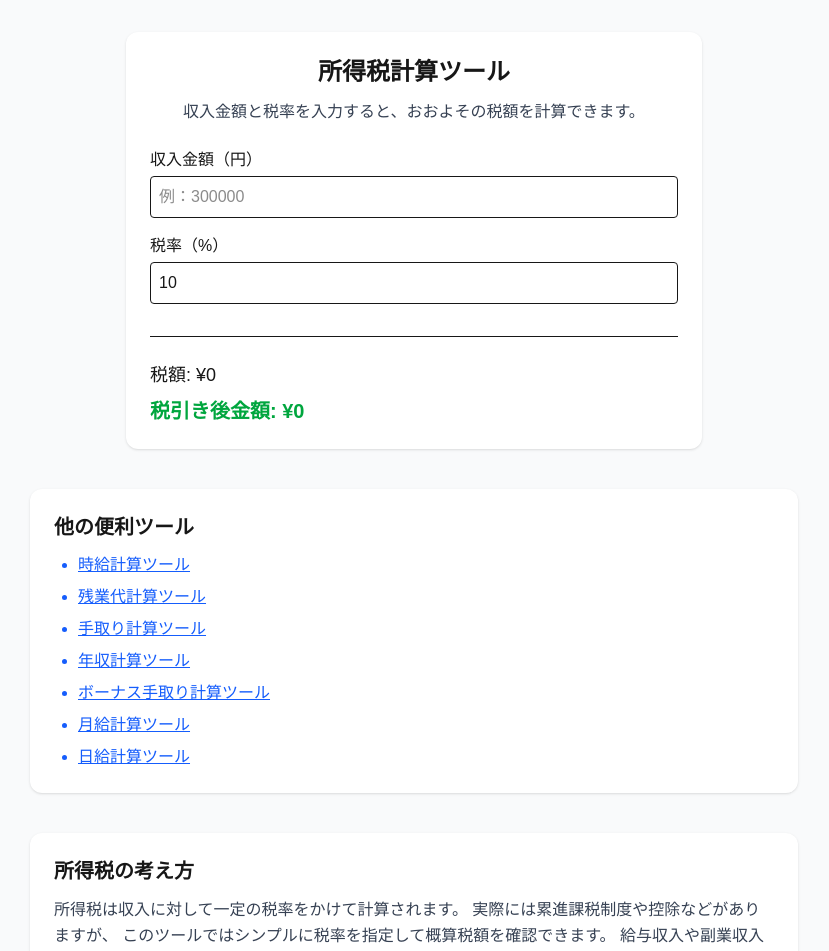
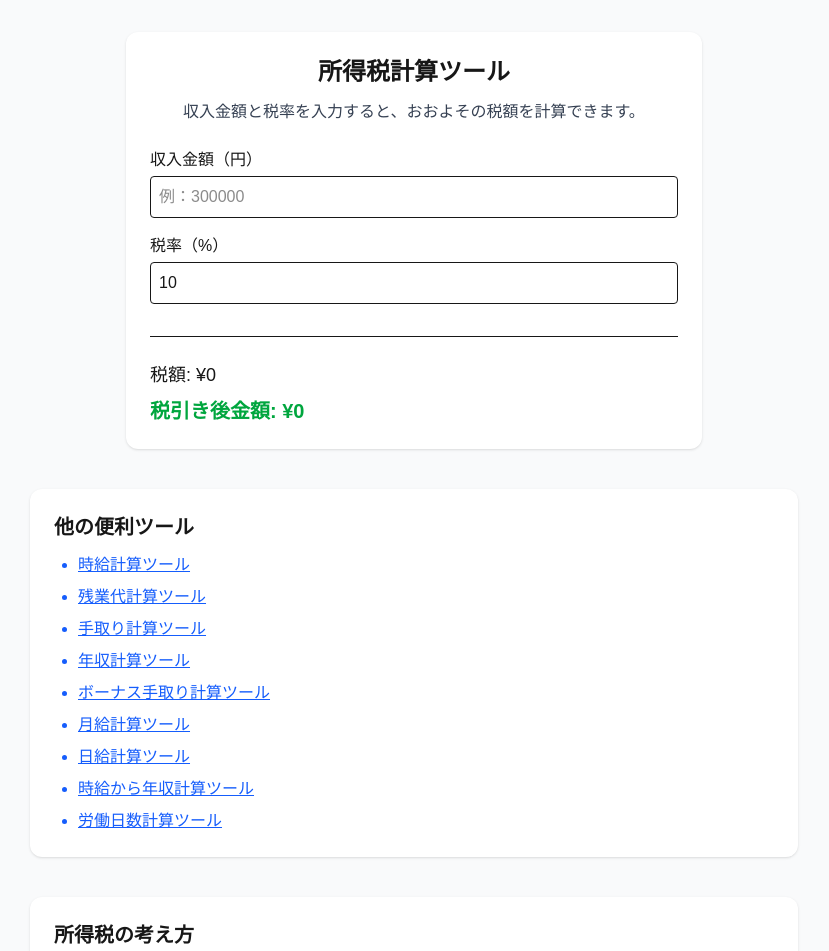
Before and after one commit to antfarm-lab/tax-calc, a Next.js app: page / in a window 1280 px wide. Shown: the top 951 px of the page, without its empty margins (226-1055 px from the left). Built offline with nearby package versions, Linux system fonts and the light colour scheme.

Commit message:
add internal links

```diff
--- a/app/page.tsx
+++ b/app/page.tsx
@@ -57,17 +57,57 @@
       </div>
 
       <section className="mt-10 max-w-3xl mx-auto bg-white p-6 rounded-xl shadow">
-        <h2 className="text-xl font-bold mb-3">他の便利ツール</h2>
+       <h2 className="text-xl font-bold mb-3">
+  他の便利ツール
+</h2>
 
-        <ul className="list-disc pl-6 space-y-2 text-blue-600 underline">
-          <li><a href="https://wage-calc-tawny.vercel.app/">時給計算ツール</a></li>
-          <li><a href="https://overtime-calc.vercel.app/">残業代計算ツール</a></li>
-          <li><a href="https://take-home-pay-calc.vercel.app/">手取り計算ツール</a></li>
-          <li><a href="https://annual-income-calc.vercel.app/">年収計算ツール</a></li>
-          <li><a href="https://bonus-calc-six.vercel.app/">ボーナス手取り計算ツール</a></li>
-          <li><a href="https://monthly-salary-calc.vercel.app/">月給計算ツール</a></li>
-          <li><a href="https://daily-wage-calc.vercel.app/">日給計算ツール</a></li>
-        </ul>
+<ul className="list-disc pl-6 space-y-2 text-blue-600 underline">
+  <li>
+    <a href="https://wage-calc-tawny.vercel.app/">
+      時給計算ツール
+    </a>
+  </li>
+  <li>
+    <a href="https://overtime-calc.vercel.app/">
+      残業代計算ツール
+    </a>
+  </li>
+  <li>
+    <a href="https://take-home-pay-calc.vercel.app/">
+      手取り計算ツール
+    </a>
+  </li>
+  <li>
+    <a href="https://annual-income-calc.vercel.app/">
+      年収計算ツール
+    </a>
+  </li>
+  <li>
+    <a href="https://bonus-calc-six.vercel.app/">
+      ボーナス手取り計算ツール
+    </a>
+  </li>
+  <li>
+    <a href="https://monthly-salary-calc.vercel.app/">
+      月給計算ツール
+    </a>
+  </li>
+  <li>
+    <a href="https://daily-wage-calc.vercel.app/">
+      日給計算ツール
+    </a>
+  </li>
+  <li>
+    <a href="https://hourly-to-annual-calc.vercel.app/">
+      時給から年収計算ツール
+    </a>
+  </li>
+  <li>
+    <a href="https://working-days-calc.vercel.app/">
+      労働日数計算ツール
+    </a>
+  </li>
+</ul>
       </section>
 
       <section className="mt-10 max-w-3xl mx-auto bg-white p-6 rounded-xl shadow">
```
